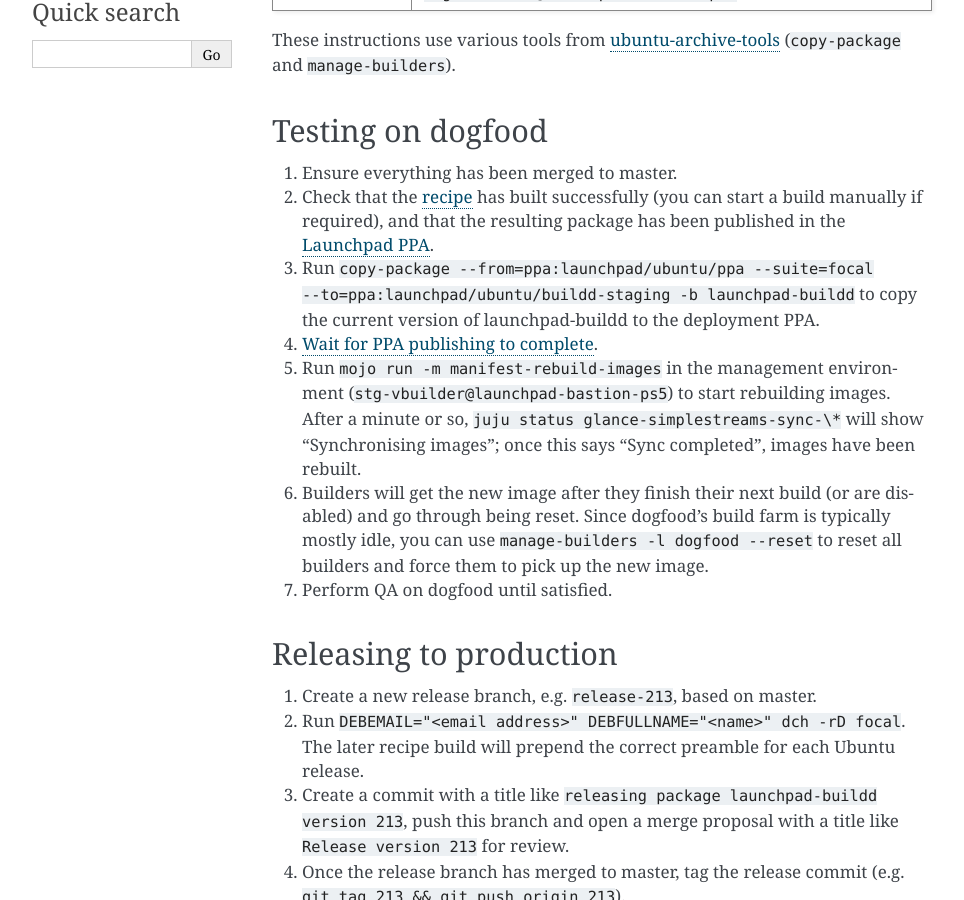
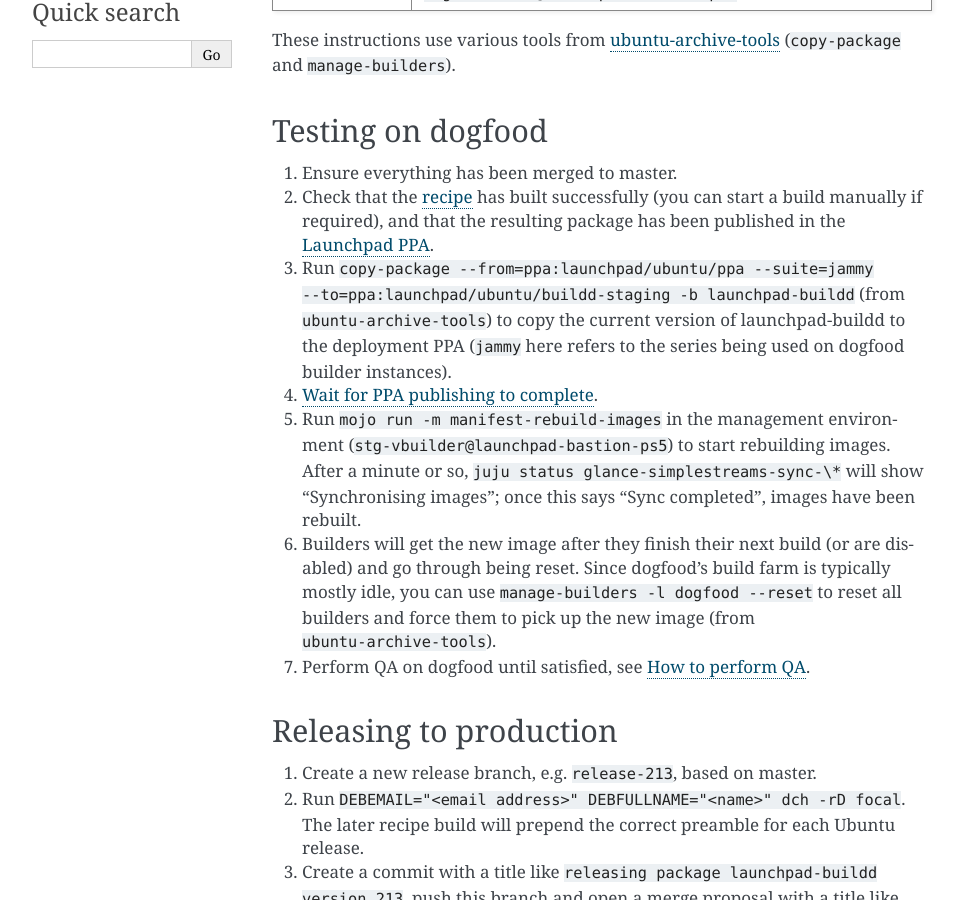
Before and after one commit to jugmac00/launchpad-buildd, a Sphinx documentation site: the page built from docs/how-to/deployment.rst, in a window 1280 px wide and 900 px high, scrolled down 432 px. Shown: the whole window, without its empty margins (148-1112 px from the left). Built offline with Sphinx 7.4.7, drawn with Linux system fonts in a browser that asks for light colours.

Commit message:
Update dogfood deployment instructions

```diff
--- a/docs/how-to/deployment.rst
+++ b/docs/how-to/deployment.rst
@@ -32,9 +32,11 @@
    that the resulting package has been published in the `Launchpad PPA
    <https://launchpad.net/~launchpad/+archive/ubuntu/ppa/+packages>`_.
 
-#. Run ``copy-package --from=ppa:launchpad/ubuntu/ppa --suite=focal
-   --to=ppa:launchpad/ubuntu/buildd-staging -b launchpad-buildd`` to copy
-   the current version of launchpad-buildd to the deployment PPA.
+#. Run ``copy-package --from=ppa:launchpad/ubuntu/ppa --suite=jammy
+   --to=ppa:launchpad/ubuntu/buildd-staging -b launchpad-buildd``
+   (from ``ubuntu-archive-tools``) to copy the current version of launchpad-buildd
+   to the deployment PPA (``jammy`` here refers to the series being used on
+   dogfood builder instances).
 
 #. `Wait for PPA publishing to complete
    <https://launchpad.net/~launchpad/+archive/ubuntu/buildd-staging/+packages>`__.
@@ -48,9 +50,10 @@
 #. Builders will get the new image after they finish their next build (or
    are disabled) and go through being reset.  Since dogfood's build farm is
    typically mostly idle, you can use ``manage-builders -l dogfood --reset``
-   to reset all builders and force them to pick up the new image.
+   to reset all builders and force them to pick up the new image
+   (from ``ubuntu-archive-tools``).
 
-#. Perform QA on dogfood until satisfied.
+#. Perform QA on dogfood until satisfied, see :doc:`/how-to/qa`.
 
 Releasing to production
 -----------------------
```
